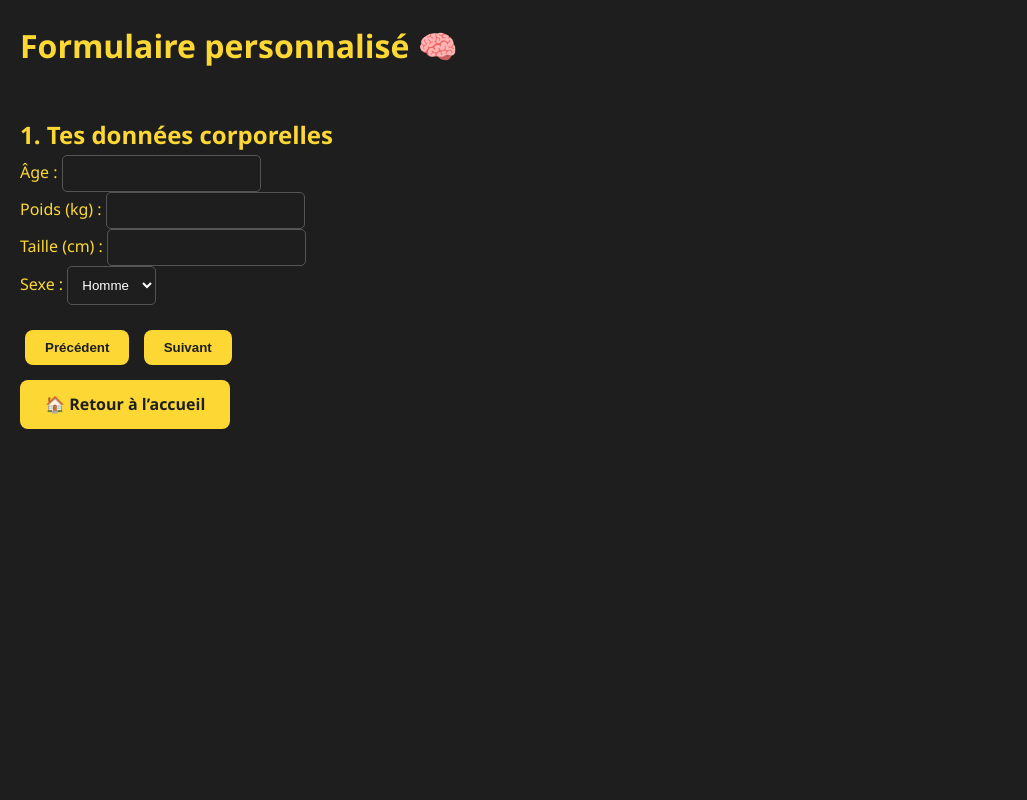
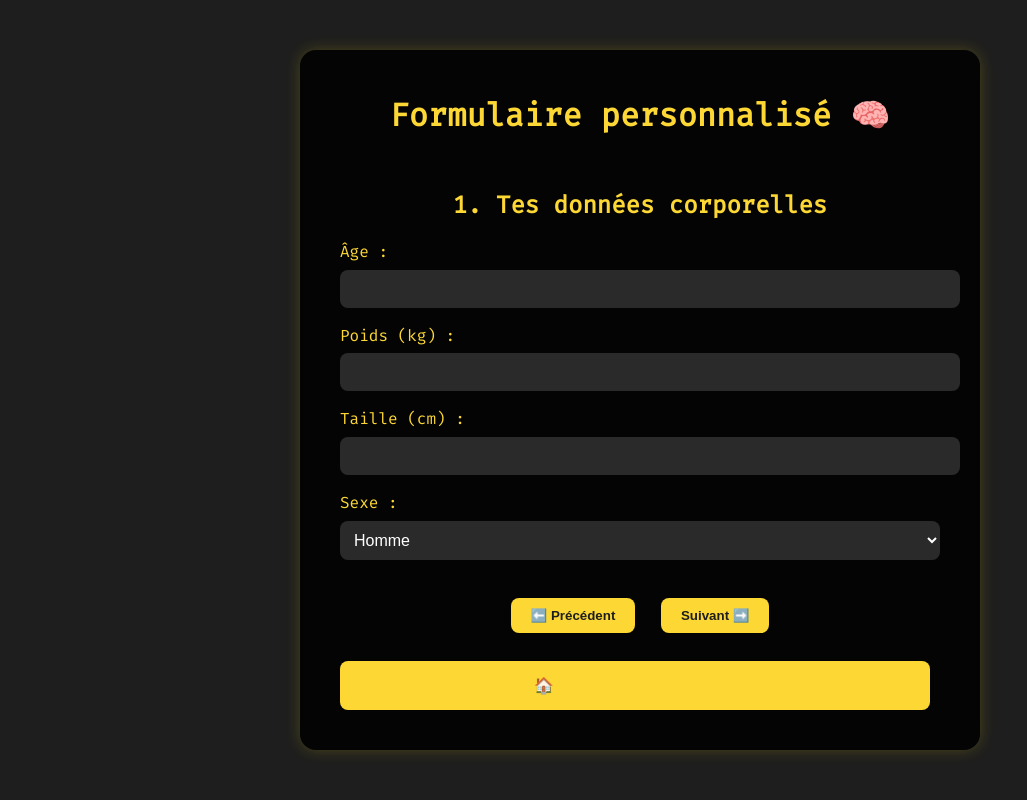
Before and after one commit to gregoirechatel/monprojetia, a FastAPI app: page /formulaire in a window 1280 px wide. Shown: the whole page, without its empty margins (0-1027 px from the left). Run offline with FastAPI, Linux system fonts and the light colour scheme.

Commit message:
style: design modernisé et centré pour formulaire.html

```diff
--- a/templates/formulaire.html
+++ b/templates/formulaire.html
@@ -5,27 +5,96 @@
     <title>Formulaire en 3 volets</title>
     <link rel="stylesheet" href="/static/style.css">
     <link href="https://fonts.googleapis.com/css2?family=Fira+Code&display=swap" rel="stylesheet">
+    <style>
+        body {
+            margin: 0;
+            padding: 0;
+            background-color: #1e1e1e;
+            font-family: 'Fira Code', monospace;
+            color: #fdd835;
+            display: flex;
+            justify-content: center;
+            align-items: center;
+            min-height: 100vh;
+        }
 
-    <style>
+        form {
+            background-color: rgba(0, 0, 0, 0.85);
+            padding: 40px;
+            border-radius: 16px;
+            max-width: 600px;
+            width: 100%;
+            box-shadow: 0 0 15px rgba(255, 223, 0, 0.2);
+        }
+
+        h1, h2 {
+            text-align: center;
+            color: #fdd835;
+        }
+
+        label {
+            display: block;
+            margin-top: 15px;
+            margin-bottom: 5px;
+        }
+
+        input, select {
+            width: 100%;
+            padding: 10px;
+            border-radius: 8px;
+            border: none;
+            background-color: #2a2a2a;
+            color: #fff;
+            font-size: 1em;
+        }
+
         .step {
             display: none;
         }
+
         .step.active {
             display: block;
         }
+
         .form-nav {
+            text-align: center;
+            margin-top: 30px;
+        }
+
+        button {
+            background-color: #fdd835;
+            color: #1e1e1e;
+            font-weight: bold;
+            border: none;
+            border-radius: 8px;
+            padding: 10px 20px;
+            margin: 8px;
+            cursor: pointer;
+            transition: background-color 0.3s;
+        }
+
+        button:hover {
+            background-color: #ffee58;
+        }
+
+        .button {
+            display: block;
+            text-align: center;
             margin-top: 20px;
+            color: #fdd835;
+            text-decoration: none;
+            font-weight: bold;
         }
-        button {
-            padding: 10px 20px;
-            margin: 5px;
+
+        .button:hover {
+            text-decoration: underline;
         }
     </style>
 </head>
 <body>
-    <h1>Formulaire personnalisé 🧠</h1>
+    <form action="/generer" method="post" id="formulaireIA">
+        <h1>Formulaire personnalisé 🧠</h1>
 
-    <form action="/generer" method="post" id="formulaireIA">
         <!-- Étape 1 -->
         <div class="step active">
             <h2>1. Tes données corporelles</h2>
@@ -68,13 +137,13 @@
 
         <!-- Navigation -->
         <div class="form-nav">
-            <button type="button" onclick="prevStep()">Précédent</button>
-            <button type="button" onclick="nextStep()">Suivant</button>
-            <button type="submit" id="submitBtn" style="display:none;">Générer mon planning</button>
+            <button type="button" onclick="prevStep()">⬅️ Précédent</button>
+            <button type="button" onclick="nextStep()">Suivant ➡️</button>
+            <button type="submit" id="submitBtn" style="display:none;">🚀 Générer mon planning</button>
         </div>
+
+        <a href="/accueil" class="button">🏠 Retour à l’accueil</a>
     </form>
-
-    <a href="/accueil" class="button">🏠 Retour à l’accueil</a>
 
     <script>
         let currentStep = 0;
```
